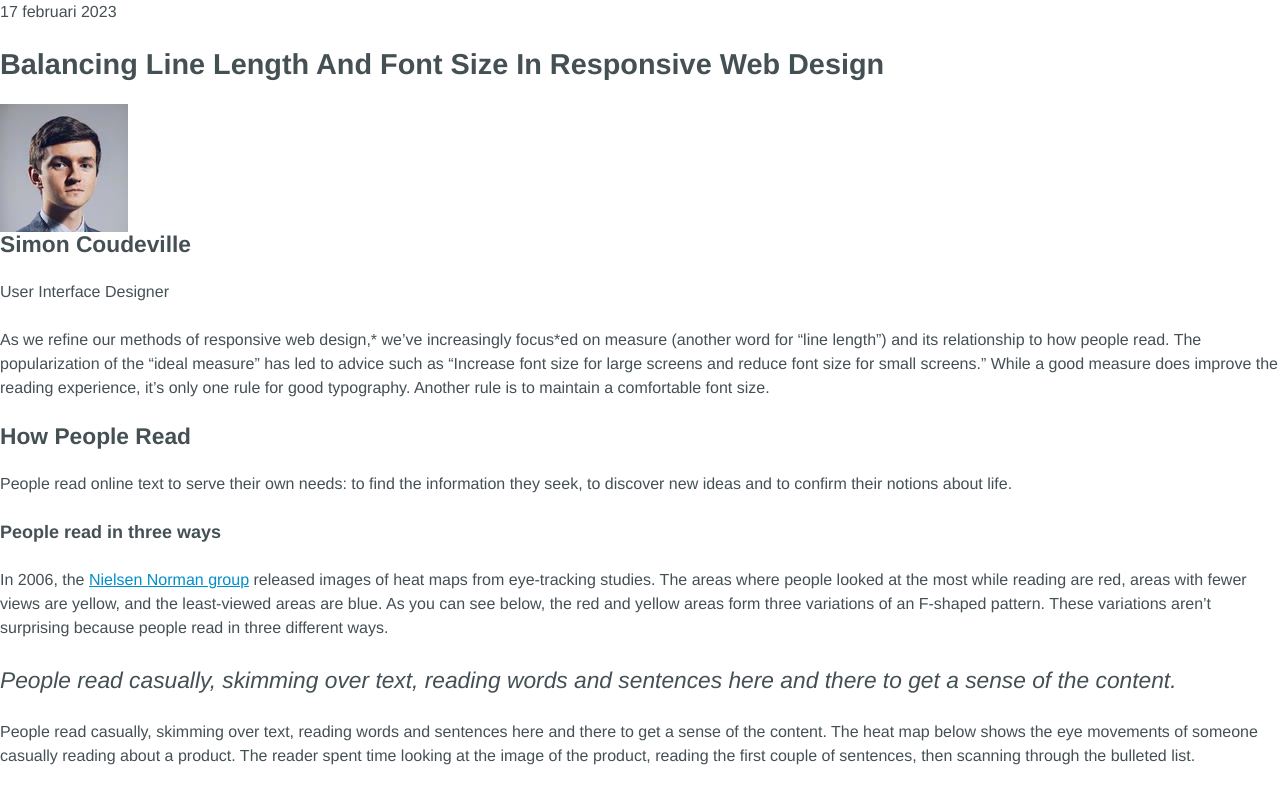
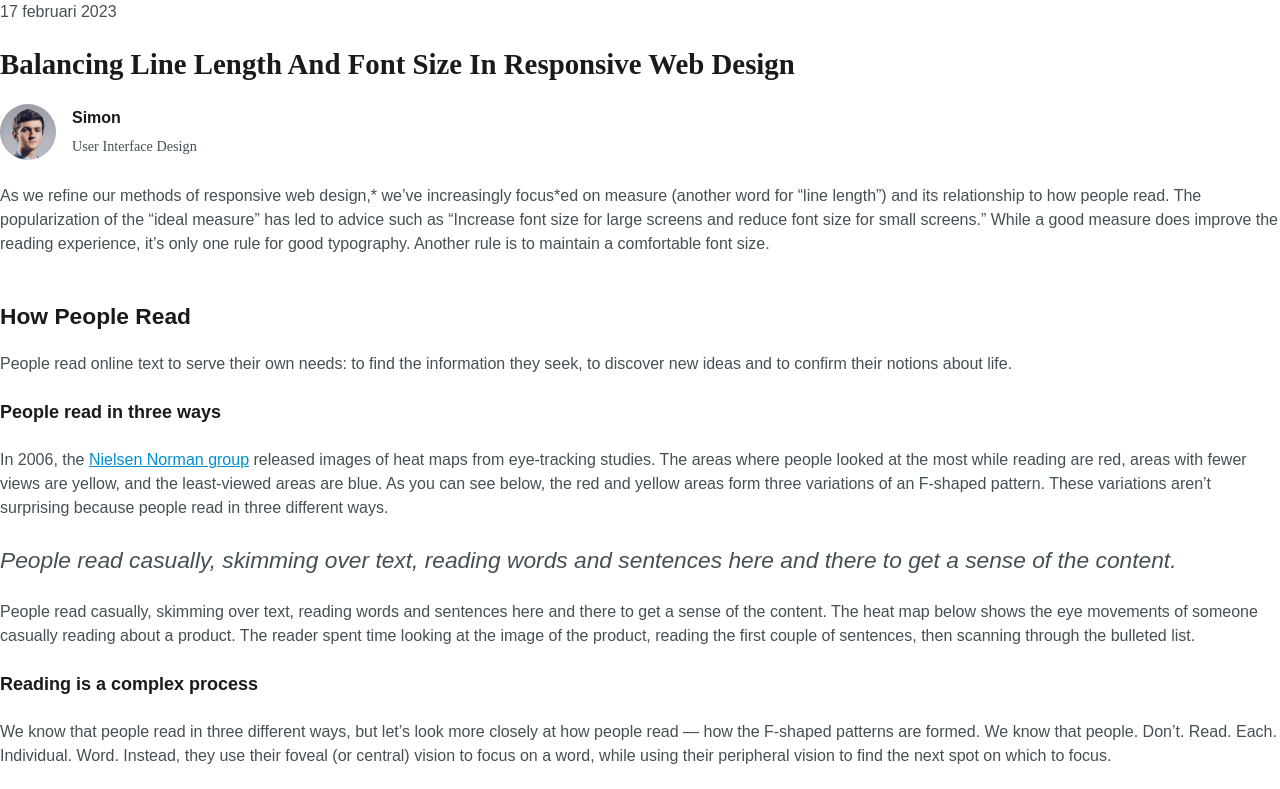
Before and after one commit to mct-ui/blogpost-design-PypaertSybrin, a plain HTML site: page index.html in a window 1280 px wide. Shown: the top 789 px of the page. Drawn offline with Linux system fonts and the light colour scheme.

Commit message:
Labo index

```diff
--- a/css/screen.scss
+++ b/css/screen.scss
@@ -119,8 +119,8 @@ $ms9: calc($ms8 * $ratio); // 52px
 $ms10: calc($ms9 * $ratio); // 58px
 $ms11: calc($ms10 * $ratio); // 66px
 
-$font-family-primary: Helvetica, arial, sans-serif;
-$font-family-secondary: Times, serif;
+$font-family-primary: 'droid serif', arial, sans-serif;
+$font-family-secondary: 'Inter Web', serif;
 
 // ---
 // Settings: Spacing
@@ -168,7 +168,13 @@ $columns: (2, 3, 4, 5, 6) !default;
 /*---------------------------------------/*
  # GENERIC
 /*---------------------------------------*/
-
+@font-face {
+  font-family: 'FontName';
+  src: url('../fonts/Inter-Regular.woff2') format("woff2");
+  font-style: normal;
+  font-display: swap;
+  font-weight: 400;
+}
 *,
 *:before,
 *:after {
@@ -205,6 +211,9 @@ html {
   font-family: $font-family-primary; // global font-family
   color: $color-text-light; // global text color
   scroll-behavior: smooth; // smooth scrolling
+  color: $color-text-light;
+  -webkit-font-smoothing: antialiased;
+  -moz-osx-font-smoothing:grayscale;
 }
 
 /*
@@ -221,12 +230,15 @@ html {
     ---
     Default markup for typographic elements
 */
-
+h1, h2, h3{
+  color: $color-text;
+}
 h1 {
   font-size: $ms5;
   font-weight: 700;
   line-height: calc($baseline * 4);
   margin-bottom: $space-m;
+  font-family: "Playfair Display";
 }
 
 h2 {
@@ -485,6 +497,38 @@ a:active {
 /*
     Components: Author
 */
+.c-author{
+  display: flex;
+  align-items: center;
+  display: flex;
+
+  align-items: center;
+
+  margin-bottom: $space-m;
+
+  gap: $space-s;
+
+  &__image{
+    width: 56px;
+    height: 56px;
+    border-radius: 100%;
+  }
+  &__name, &__meta{
+    margin-bottom: 0;
+  }
+  &__meta{
+    font-size: $ms-1;
+    font-family: $font-family-secondary;
+
+    line-height: $space-m;
+
+    margin-top: $space-xxs;
+  }
+  &__name{
+    font-size: $ms0;
+    line-height: $space-m;
+  }
+}
 
 /*
     Components: Quote
@@ -513,7 +557,9 @@ a:active {
     Scope: Content
     Specific behaviour inside s-content class
 */
-
+.s-content * + h2{
+  margin-top: $space-xl;
+}
 /*---------------------------------------/*
  # UTILITIES
 /*---------------------------------------*/
--- a/index.html
+++ b/index.html
@@ -12,7 +12,9 @@
     <link rel="icon" href="favicon.svg" type="image/svg+xml">
     <link rel="apple-touch-icon" href="apple-touch-icon.png">
     <link rel="manifest" href="manifest.webmanifest">
-
+    <link rel="preconnect" href="https://fonts.googleapis.com">
+    <link rel="preconnect" href="https://fonts.gstatic.com" crossorigin>
+    <link href="https://fonts.googleapis.com/css2?family=Nunito+Sans:ital,wght@1,300&display=swap" rel="stylesheet">
     <link rel="stylesheet" href="css/screen.css">
 </head>
 
@@ -24,13 +26,16 @@
             <h1>Balancing Line Length And Font Size In Responsive Web Design</h1>
 
         </header>
-        <aside>
-            <img src="img/avatar.jpg" alt="Simon Coudeville">
-            <h2>Simon Coudeville</h2>
-            <p>
-                User Interface Designer
+        <div class="c-author">
+            <img src="img/avatar.jpg" alt="avatar" class="c-author__image">
+            <div class="c-author__caption">
+                <h2 class="c-author__name">Simon</h2>
+                <p class="c-author__meta">
+                    User Interface Design
                 </p>
-        </aside>
+            </div>
+        </div>
+        <div class="s-content">
             <p>
                 As we refine our methods of responsive web design,* we’ve increasingly focus*ed on measure
                 (another word for “line length”) and its relationship to how people read. The popularization of
@@ -84,6 +89,7 @@
                 (vertical) edge for the eye to return to after finishing each (horizontal) line.
             </p>
     </article>
+    </div>
 </body>
 
 </html>
```
Also changed, not shown: css/screen.css. Lines whose indentation alone changed are shown as unchanged.
